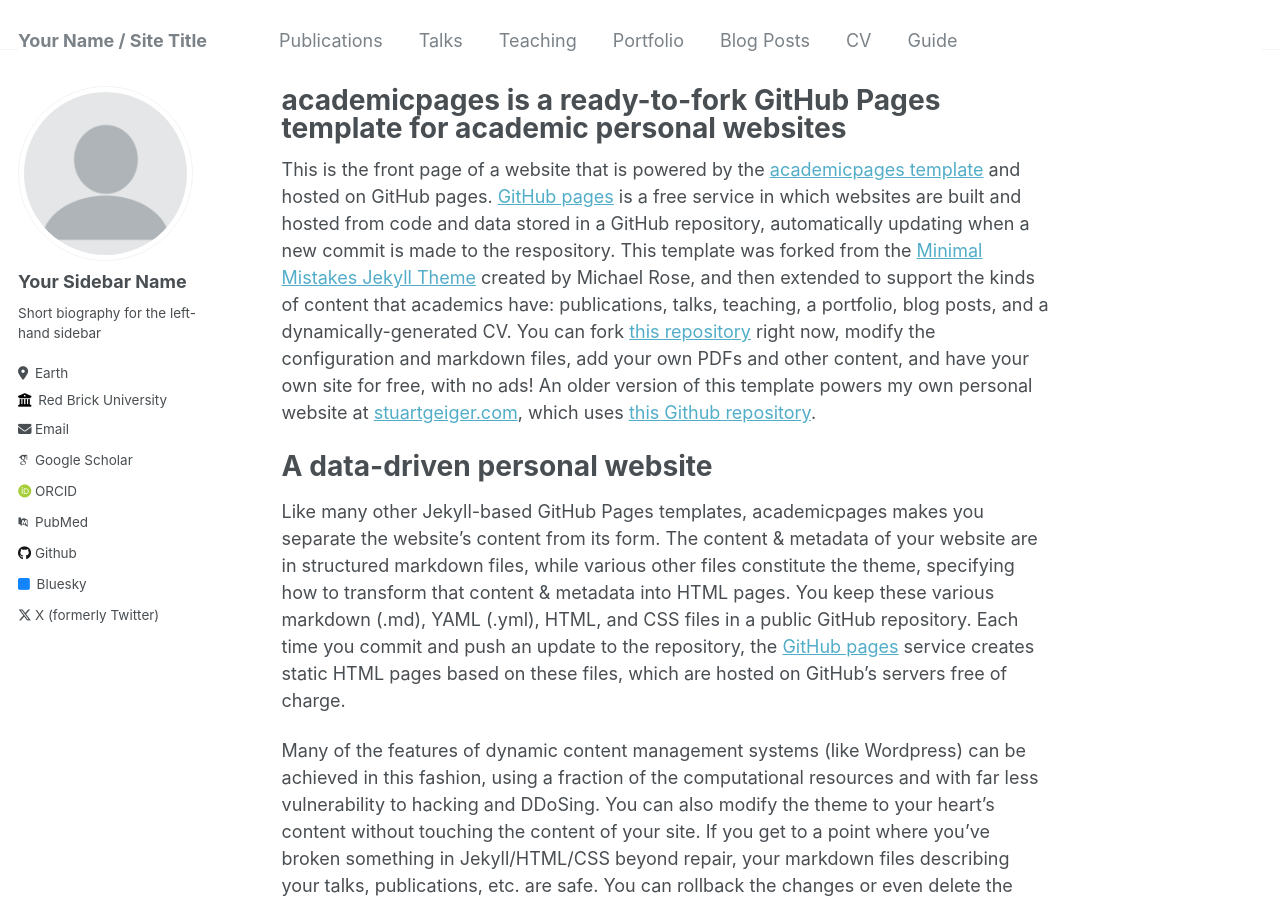
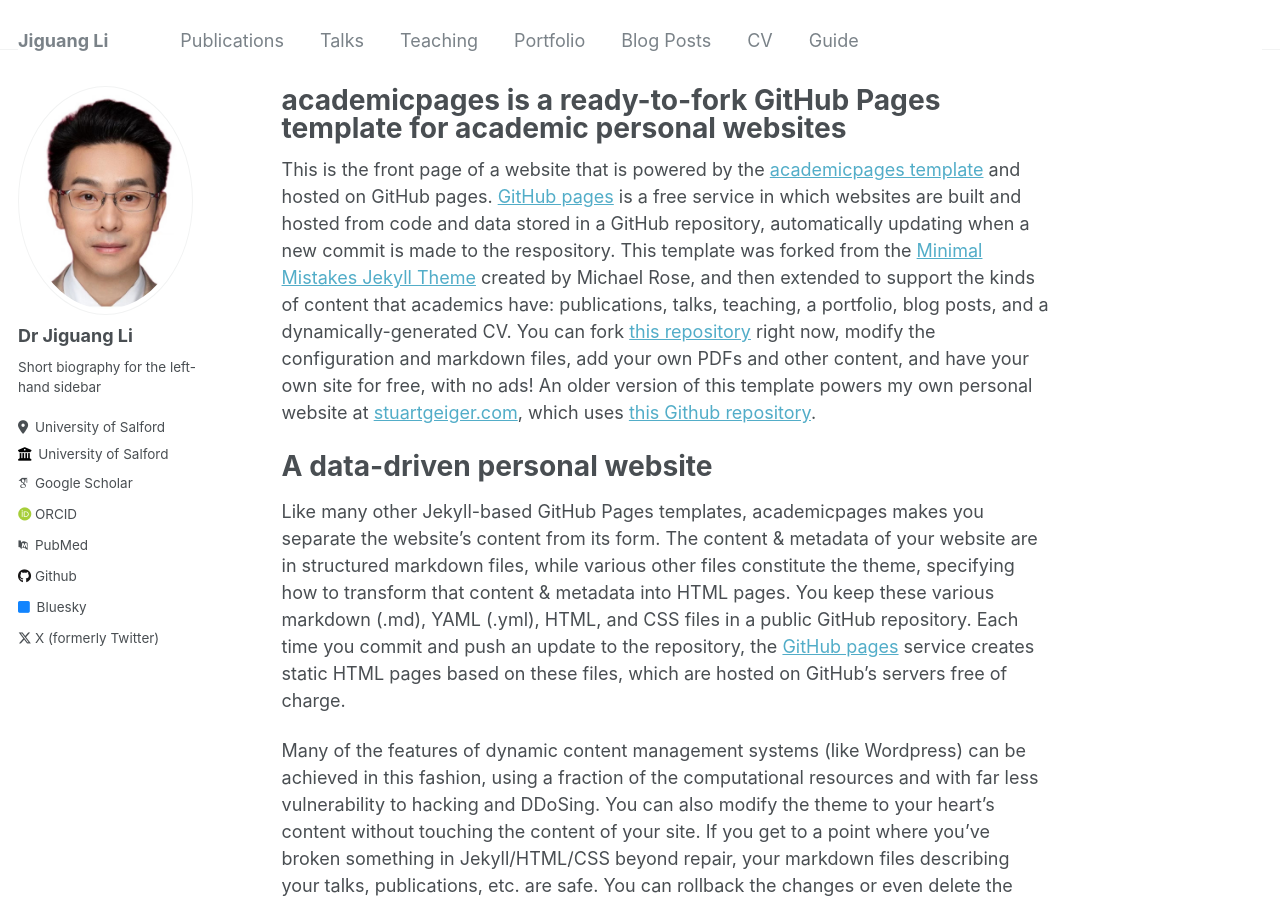
Before and after one commit to JGFTLT/jguangUK.github.io, a Jekyll site: the page built from _pages/about.md, in a window 1280 px wide and 900 px high. Built offline with Jekyll 4.4.1, drawn with Linux system fonts in a browser that asks for light colours; some web fonts are replaced.

Commit message:
Update _config.yml

```diff
--- a/_config.yml
+++ b/_config.yml
@@ -8,11 +8,11 @@
 
 # Basic Site Settings
 locale                   : "en-US"
-title                    : "Your Name / Site Title"
+title                    : "Jiguang Li"
 title_separator          : "-"
 name                     : &name "Your Name"
 description              : &description "personal description"
-url                      : https://academicpages.github.io # the base hostname & protocol for your site e.g. "https://mmistakes.github.io"
+url                      : https://jguangUK.github.io # the base hostname & protocol for your site e.g. "https://mmistakes.github.io"
 baseurl                  : "" # the subpath of your site, e.g. "/blog"
 repository               : "academicpages/academicpages.github.io"
 
@@ -21,14 +21,14 @@ repository               : "academicpages/academicpages.github.io"
 #               Additional customization can be done by editing /_includes/author-profile.html
 author:
   # Biographic information
-  avatar           : "profile.png"
-  name             : "Your Sidebar Name"
+  avatar           : "MYprofile.png"
+  name             : "Dr Jiguang Li"
   pronouns         : # example: "she/her"
   bio              : "Short biography for the left-hand sidebar"
-  location         : "Earth"
-  employer         : "Red Brick University"
+  location         : "University of Salford"
+  employer         : "University of Salford"
   uri              : # URL
-  email            : "none@example.org"
+  email            : #"none@example.org"
 
   # Academic websites
   arxiv            : # URL - Update with the correct link to your profile
```
